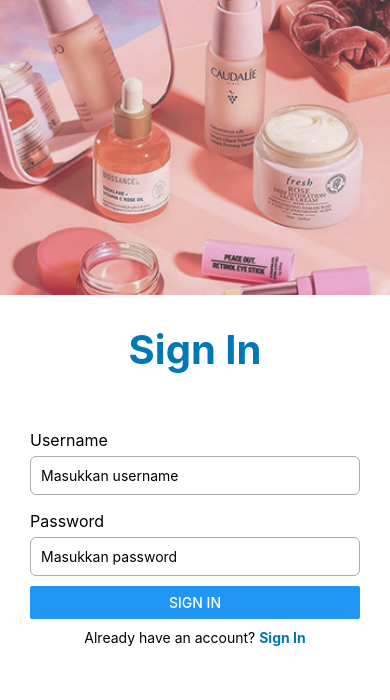
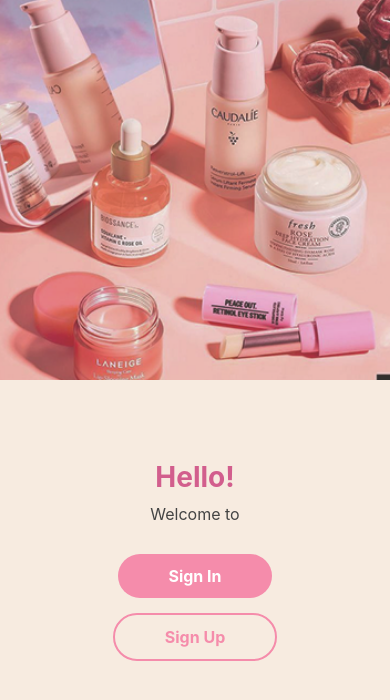
Before and after one commit to Salsa101/Project-SkinSense, a React Native app in the folder FrontEnd/: screen / in a window 390 px wide. Shown: the top 700 px of the page. Built offline with nearby package versions, Linux system fonts and the light colour scheme.

Commit message:
update accountoption

```diff
--- a/FrontEnd/src/Navigation/AppNavigator.jsx
+++ b/FrontEnd/src/Navigation/AppNavigator.jsx
@@ -12,7 +12,7 @@
 const AppNavigator = () => {
   return (
     <NavigationContainer>
-      <Stack.Navigator initialRouteName="SignIn">
+      <Stack.Navigator initialRouteName="SplashScreen">
         <Stack.Screen
           name="SplashScreen"
           component={SplashScreen}
--- a/FrontEnd/src/Screens/AccountOption.jsx
+++ b/FrontEnd/src/Screens/AccountOption.jsx
@@ -1,7 +1,7 @@
 import React from 'react';
 import { View, Text, Image, StyleSheet, TouchableOpacity } from 'react-native';
 
-const AccountOption = () => {
+const AccountOption = ({navigation}) => {
   return (
     <View style={styles.container}>
       <Image
@@ -13,11 +13,11 @@
         <Text style={styles.subtitle}>Welcome to</Text>
 
         <TouchableOpacity style={styles.signInBtn}>
-          <Text style={styles.signInText}>Sign In</Text>
+          <Text style={styles.signInText} onPress={() => navigation.navigate('SignIn')}>Sign In</Text>
         </TouchableOpacity>
 
         <TouchableOpacity style={styles.signUpBtn}>
-          <Text style={styles.signUpText}>Sign Up</Text>
+          <Text style={styles.signUpText} onPress={() => navigation.navigate('SignUp')}>Sign Up</Text>
         </TouchableOpacity>
       </View>
     </View>
```
Also changed, not shown: 1 other file (tests, documents, lock files or other folders).
